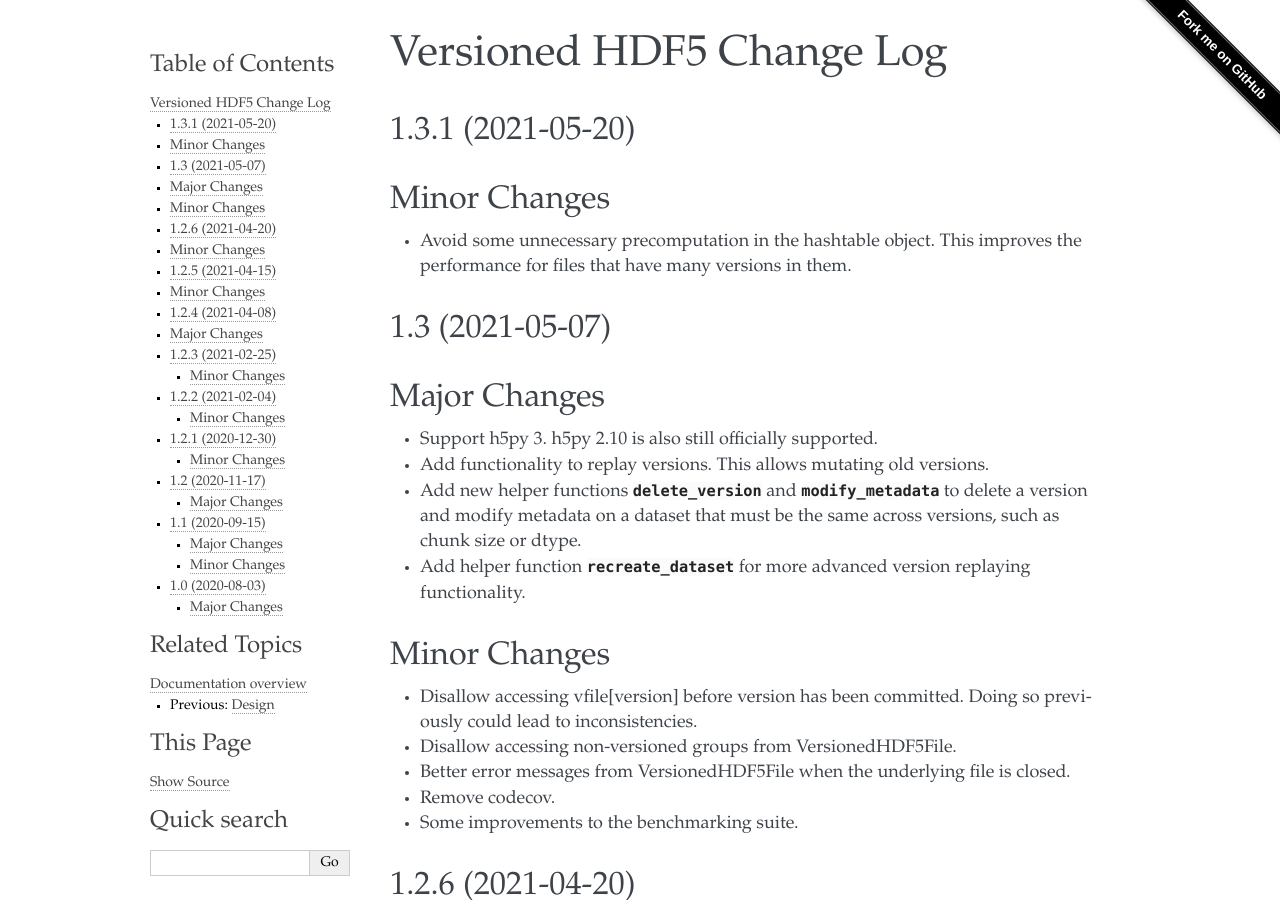
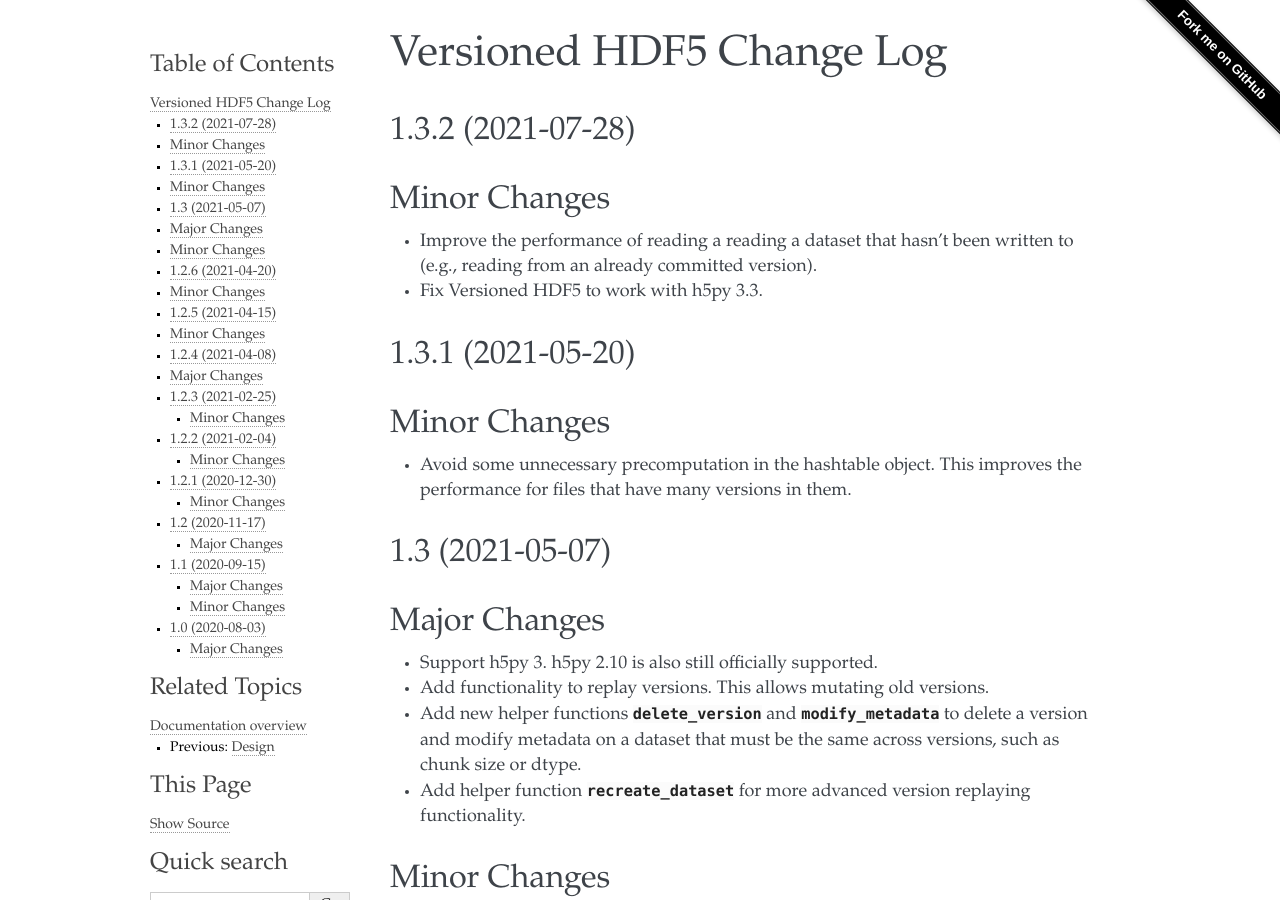
Before and after one commit to deshaw/versioned-hdf5, a Sphinx documentation site: the page built from docs/changelog.md, in a window 1280 px wide and 900 px high. Built offline with Sphinx 7.4.7, drawn with Linux system fonts in a browser that asks for light colours.

Commit message:
Add release notes for 1.3.2

```diff
--- a/docs/changelog.md
+++ b/docs/changelog.md
@@ -1,5 +1,14 @@
 Versioned HDF5 Change Log
 =========================
+
+## 1.3.2 (2021-07-28)
+
+## Minor Changes
+
+- Improve the performance of reading a reading a dataset that hasn't been
+  written to (e.g., reading from an already committed version).
+
+- Fix Versioned HDF5 to work with h5py 3.3.
 
 ## 1.3.1 (2021-05-20)
 
```
